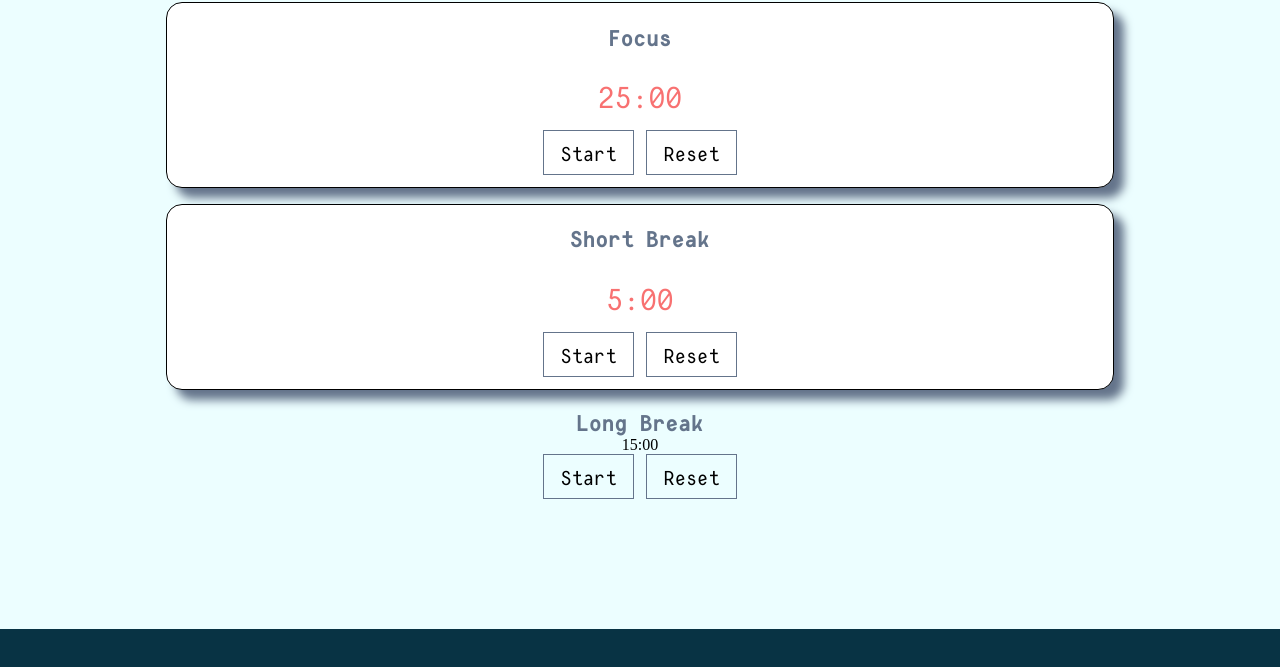
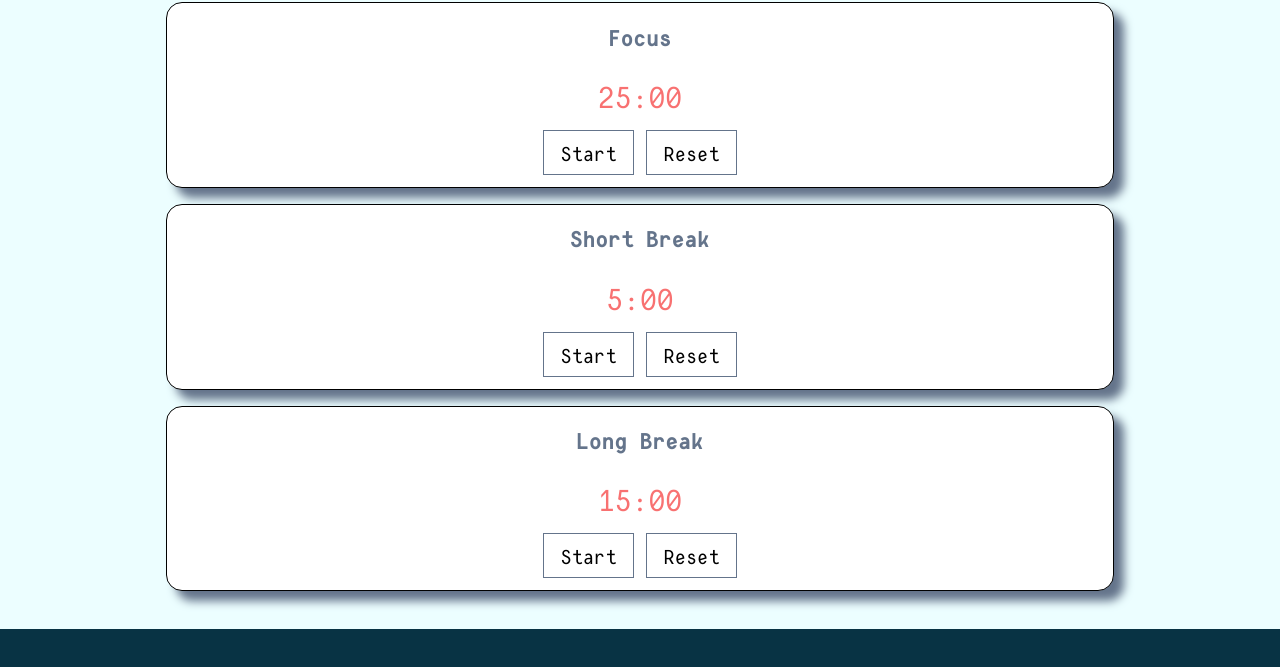
Before and after one commit to MhmdFais/FocusFlow, a website built with webpack: page dist/index.html in a window 1280 px wide. Shown: the part 91-758 px from the top of the page. Built offline with Linux system fonts and the light colour scheme.

Commit message:
chore: Update long break duration to 15 minutes and fix reset time bug and styling of long break card

```diff
--- a/src/script/longBreak.js
+++ b/src/script/longBreak.js
@@ -58,10 +58,10 @@ function showTime(time, timeClass){
 }
 
 function startButtonFunction(){
-    startTimeCountdown(5, "long-break-time");
+    startTimeCountdown(15, "long-break-time");
 }
 
 function stopButtonFunction() {
     stopTimeCountdown("long-break-time");
-    resetTime("5:00", "long-break-time");
+    resetTime("15:00", "long-break-time");
 }
--- a/src/style.css
+++ b/src/style.css
@@ -94,7 +94,8 @@ footer{
 }
 
 .focus-container,
-.short-break-container{
+.short-break-container,
+.long-break-container{
     display: grid;
     grid-template-rows: 1fr 1fr 1fr;
     gap: 1.3vh;
@@ -126,7 +127,8 @@ footer{
 }
 
 .focus-time,
-.short-break-time{
+.short-break-time,
+.long-break-time{
     font-family: MainFontRegular;
     font-size: clamp(1.8rem, 2.15vw, 2.5rem);
     color: var(--time-color);
```
Also changed, not shown: dist/main.js.
